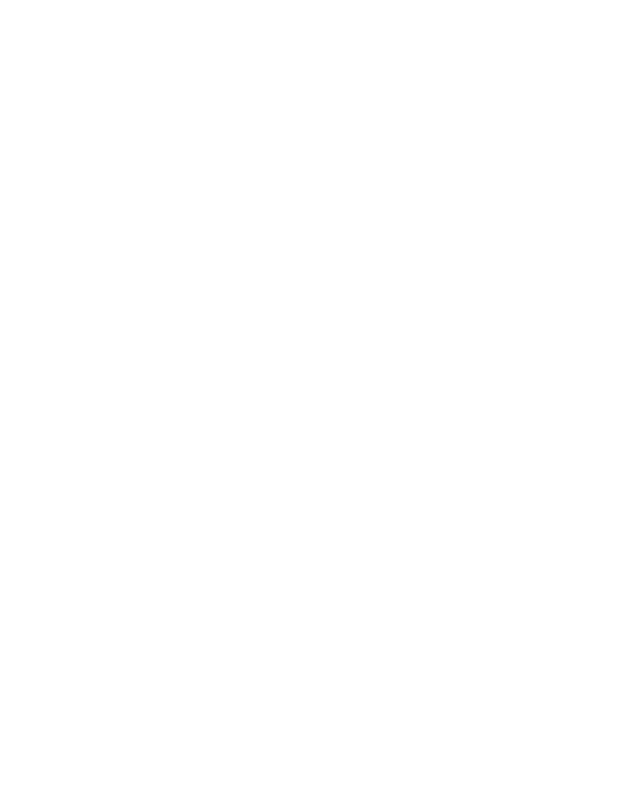
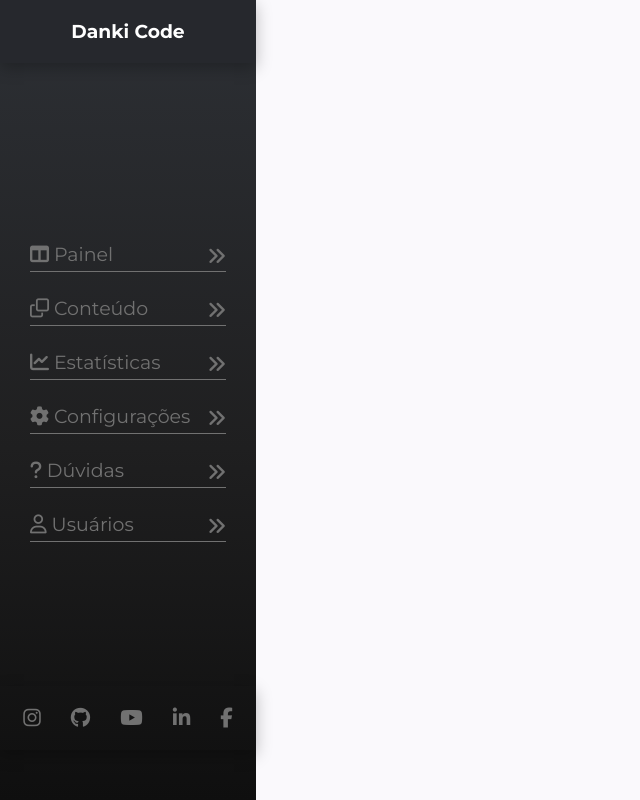
Before and after one commit to Marcelo-Henrique-dev/Dashboard-danki, a plain HTML site: page index.html in a window 1280 px wide. Shown: the whole page, without its empty margins (0-640 px from the left). Drawn offline with Linux system fonts and the light colour scheme.

Commit message:
sidebar concluida

```diff
--- a/css/style.css
+++ b/css/style.css
@@ -0,0 +1,99 @@
+@import url('https://fonts.googleapis.com/css2?family=Montserrat:wght@400;700&display=swap');
+
+/* RESET */
+
+*{
+    margin: 0;
+    padding: 0;
+    box-sizing: border-box;
+    font-family: 'Montserrat', sans-serif;
+}
+html, body{
+    background-color: #faf9fc;
+    height: 100%;
+}
+
+/* SIDEBAR */
+
+.sidebar{
+    width: 20%;
+    background: linear-gradient(180deg, rgba(45,48,53,1) 0%, rgba(31,31,32,1) 56%, rgba(15,15,15,1) 100%);
+    height: 100%;
+    max-width: 300px;
+    display: flex;
+    flex-direction: column;
+    justify-content: space-between;
+    position: relative;
+}
+.topo{
+    background-color: #26282d;
+    text-align: center;
+    padding: 20px 10px;
+    box-shadow: 0 5px 15px rgba(0, 0, 0, 0.25);
+}
+.topo h3{
+    color: white;
+}
+.menu{
+    padding: 30px;
+}
+.menu ul{
+    list-style: none;
+}
+.menu ul li{
+    margin-bottom: 20px;
+    color: #717171;
+    display: flex;
+    justify-content: space-between;
+    align-items: center;
+    transition: 0.6s;
+    padding: 5px 0;
+    border-bottom: 1px solid #717171;
+}
+.menu ul li a{
+    text-decoration: none;
+    transition: 0.6s;
+    font-size: 19px;
+    width: 100%;
+    display: block;
+    color: #717171;
+    position: relative;
+}
+.menu ul li a span{
+    transition: 0.6s;
+}
+.menu ul li i{
+    transition: 0.6s;
+}
+.menu ul li i:last-child{
+    position: absolute;
+    right: 0;
+    bottom: 0;
+}
+.menu ul li:hover a i{
+    color: #6d3888;
+}
+.menu ul li:hover a span{
+    color: #fff;
+}
+.menu ul li:hover{
+    border-color: #fff;
+}
+.social-media{
+    text-align: center;
+    padding: 20px 10px;
+    box-shadow: 0 5px 15px rgba(0, 0, 0, 0.25);
+    position: relative;
+    bottom: 50px;
+    display: flex;
+    gap: 30px;
+    justify-content: center;
+}
+.social-media a{
+    color: #717171;
+    font-size: 20px;
+    transition: 0.6s;
+}
+.social-media a:hover{
+    color: #6d3888;
+}
--- a/index.html
+++ b/index.html
@@ -8,8 +8,30 @@
 </head>
 <body>
 
+    <div class="sidebar">
+        <div class="topo">
+            <h3>Danki Code</h3>
+        </div>
+        <div class="menu">
+            <ul>
+                <li><a href="#"><i class="fa-solid fa-table-columns"></i> <span>Painel</span><i class="fa fa-angle-double-right"></i></a></li>
+                <li><a href="#"><i class="fa-regular fa-clone"></i> <span>Conteúdo</span><i class="fa fa-angle-double-right"></i></a></li>
+                <li><a href="#"><i class="fa-solid fa-chart-line"></i> <span>Estatísticas</span><i class="fa fa-angle-double-right"></i></a></li>
+                <li><a href="#"><i class="fa-solid fa-gear"></i> <span>Configurações</span><i class="fa fa-angle-double-right"></i></a></li>
+                <li><a href="#"><i class="fa-solid fa-question"></i> <span>Dúvidas</span><i class="fa fa-angle-double-right"></i></a></li>
+                <li><a href="#"><i class="fa-regular fa-user"></i> <span>Usuários</span><i class="fa fa-angle-double-right"></i></a></li>
+            </ul>
+        </div>
+        <div class="social-media">
+            <a href="#"><i class="fa fa-instagram"></i></a>
+            <a href="#"><i class="fa fa-github"></i></a>
+            <a href="#"><i class="fa fa-youtube"></i></a>
+            <a href="#"><i class="fa fa-linkedin"></i></a>
+            <a href="#"><i class="fa fa-facebook"></i></a>
+        </div>
+    </div>
 
-
+    <script src="https://kit.fontawesome.com/999b010ca7.js" crossorigin="anonymous"></script>
     <script src="./js/script.js"></script>
 </body>
 </html>
```
